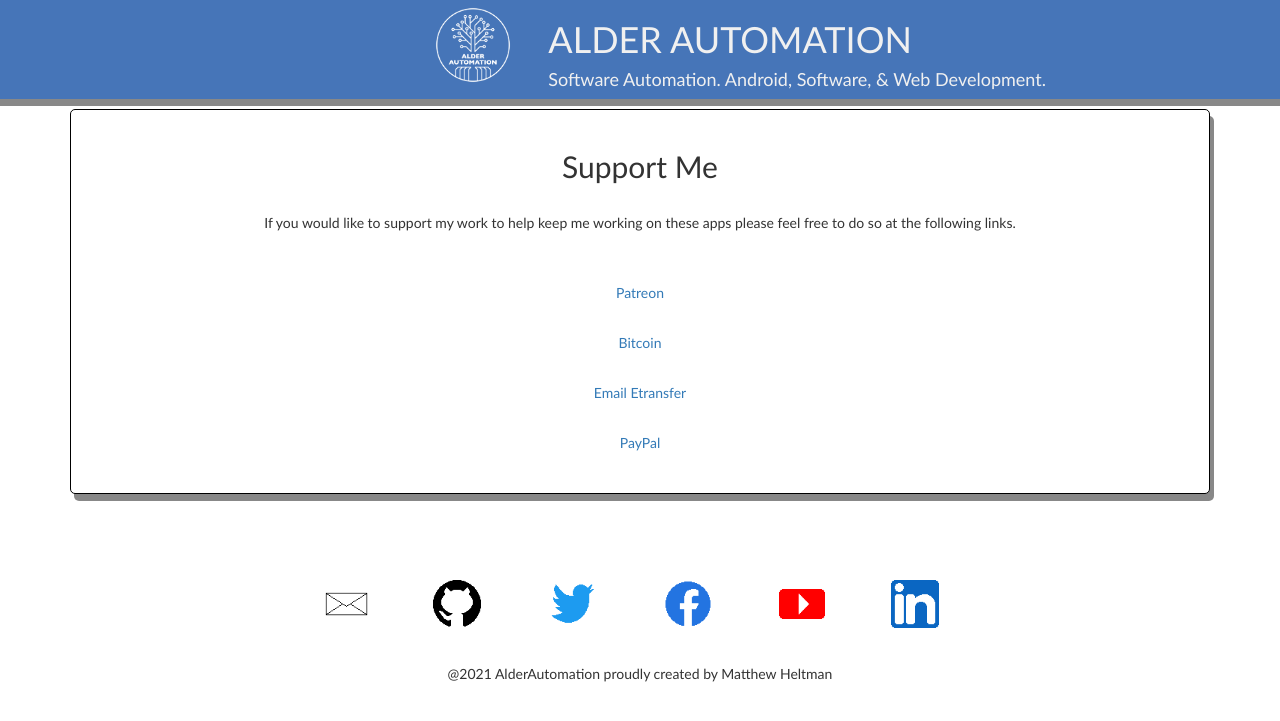
After one commit to AlderAutomation/alderautomation.ca, a Flask app: page /support in a window 1280 px wide. The commit adds this page. Shown: the top 721 px of the page. Run offline with Flask 2, Linux system fonts and the light colour scheme; parts of the project's set-up code (start-up, migrations or seed data) failed here and were passed over; some libraries are stand-ins or nearby versions.

Commit message:
Add support page

```diff
--- a/main.py
+++ b/main.py
@@ -67,5 +67,10 @@ def calc_update_version():
     return "0.01"
 
 
+@app.route('/support')
+def support_me():
+    return render_template('support.html')
+
+
 if __name__ == "__main__":
     app.run(debug=True)
--- a/static/css/main.css
+++ b/static/css/main.css
@@ -93,6 +93,15 @@ header {
     border-radius: 5px;
 }
 
+.support {
+    text-align: center;
+    background-color: white;
+    border: 1px solid black;
+    margin-bottom: 60px;
+    box-shadow: 4px 7px #888888;
+    border-radius: 5px;
+}
+
 .form {
     width: 90%;
     margin-left: auto;
--- /dev/null
+++ b/templates/support.html
@@ -0,0 +1,62 @@
+<!DOCTYPE html>
+<html lang="en">
+    <head>
+        <meta charset="UTF-8">
+        <meta http-equiv="X-UA-Compatible" content="IE=edge">
+        <meta name="viewport" content="width=device-width, initial-scale=1.0">
+        <link rel ="stylesheet" href="{{ url_for('static', filename='css/main.css' )}}">
+        <link rel="shortcut icon" href="../static/pics/favicon.png" type="image/x-icon">
+        <script src="https://kit.fontawesome.com/bd96cffda5.js" crossorigin="anonymous"></script>
+        <link rel="preconnect" href="https://fonts.googleapis.com">
+        <link rel="preconnect" href="https://fonts.gstatic.com" crossorigin>
+        <link href="https://fonts.googleapis.com/css2?family=Oxygen:wght@300&display=swap" rel="stylesheet">
+        <title>Alder Automation</title>
+        <link rel="stylesheet" href="https://stackpath.bootstrapcdn.com/bootstrap/3.4.1/css/bootstrap.min.css" integrity="sha384-HSMxcRTRxnN+Bdg0JdbxYKrThecOKuH5zCYotlSAcp1+c8xmyTe9GYg1l9a69psu" crossorigin="anonymous">
+    </head>
+<body>
+    <header class="container-fluid">
+        <div class="row">
+            <div class="logo col-sm-2 col-md-3 col-lg-5 ">
+                <img src="../static/pics/headericon.png" alt="AlderAutomation Logo" width="90px">
+            </div>
+            <div class="title col-sm-6 col-md-6 col-lg-6">
+                <h1>ALDER AUTOMATION</h1>
+                <h4>Software Automation. Android, Software, & Web Development. </h4>
+            </div>
+        </div>
+    </header>
+    <main>
+        <div class="container">
+            <div class="support">
+                <br><h2>Support Me</h2><br>
+
+                <p>
+                    If you would like to support my work to help keep me working on these apps please feel free to do so at the following links. <br><br><br>
+
+                    <p><a href="">Patreon</a></p><br>
+                    <p><a href="">Bitcoin</a></p><br>
+                    <p><a href="">Email Etransfer</a></p><br>
+                    <p><a href="">PayPal</a></p><br>
+                </p>
+
+            </div>
+        </div>
+    </main>
+    <footer class="row">
+        <ul class="links col-sm-12">
+            <li><a href="mailto:info@alderautomation.ca" target="_blank"><img src="../static/pics/EmailIcon.png" alt="Email Me"></a></li>
+            <li><a href="https://github.com/AlderAutomation" target="_blank"><img src="../static/pics/GHIcon.png" alt="Github"></a></li>
+            <li><a href="https://twitter.com/AlderAutomation" target="_blank"><img src="../static/pics/Twittericon.png" alt="Twitter"></a></li>
+            <li><a href="https://www.facebook.com/AlderAutomation" target="_blank"><img src="../static/pics/FBIcon.png" alt="Facebook"></a></li>
+            <li><a href="https://www.youtube.com/channel/UCO4GDb-HpSN5MWBbreAVzAA" target="_blank"><img src="../static/pics/YTIcon.png" alt="Youtube"></a></li>
+            <li><a href="https://www.linkedin.com/in/matthew-heltman-596b07202/" target="_blank"><img src="../static/pics/LinkedinIcon.png" alt="Linkedin"></a></li>
+        </ul>
+        <p class="copyright">@2021 AlderAutomation proudly created by Matthew Heltman</p>
+    </footer>
+    <script src="https://code.jquery.com/jquery-1.12.4.min.js" integrity="sha384-nvAa0+6Qg9clwYCGGPpDQLVpLNn0fRaROjHqs13t4Ggj3Ez50XnGQqc/r8MhnRDZ" crossorigin="anonymous">
+    </script>
+    <script src="https://stackpath.bootstrapcdn.com/bootstrap/3.4.1/js/bootstrap.min.js" integrity="sha384-aJ21OjlMXNL5UyIl/XNwTMqvzeRMZH2w8c5cRVpzpU8Y5bApTppSuUkhZXN0VxHd" crossorigin="anonymous">
+    </script>
+</body>
+
+</html>
```
